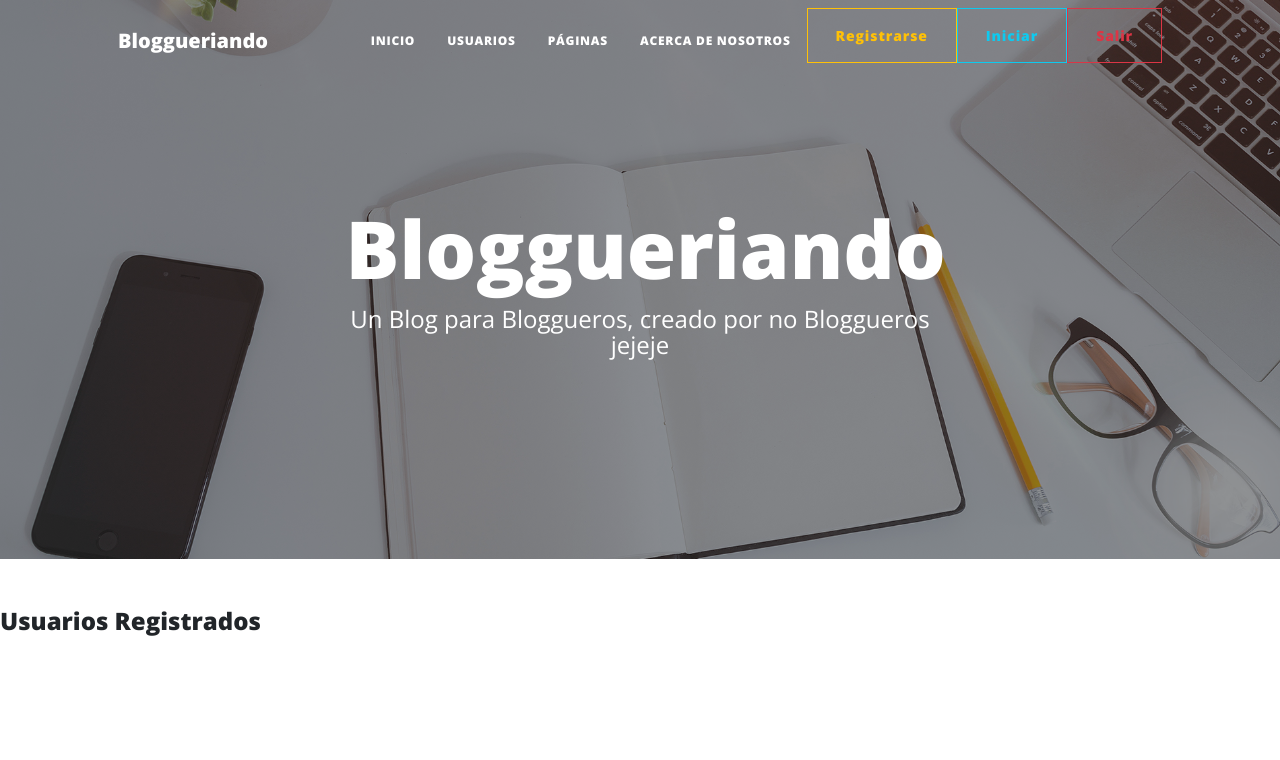
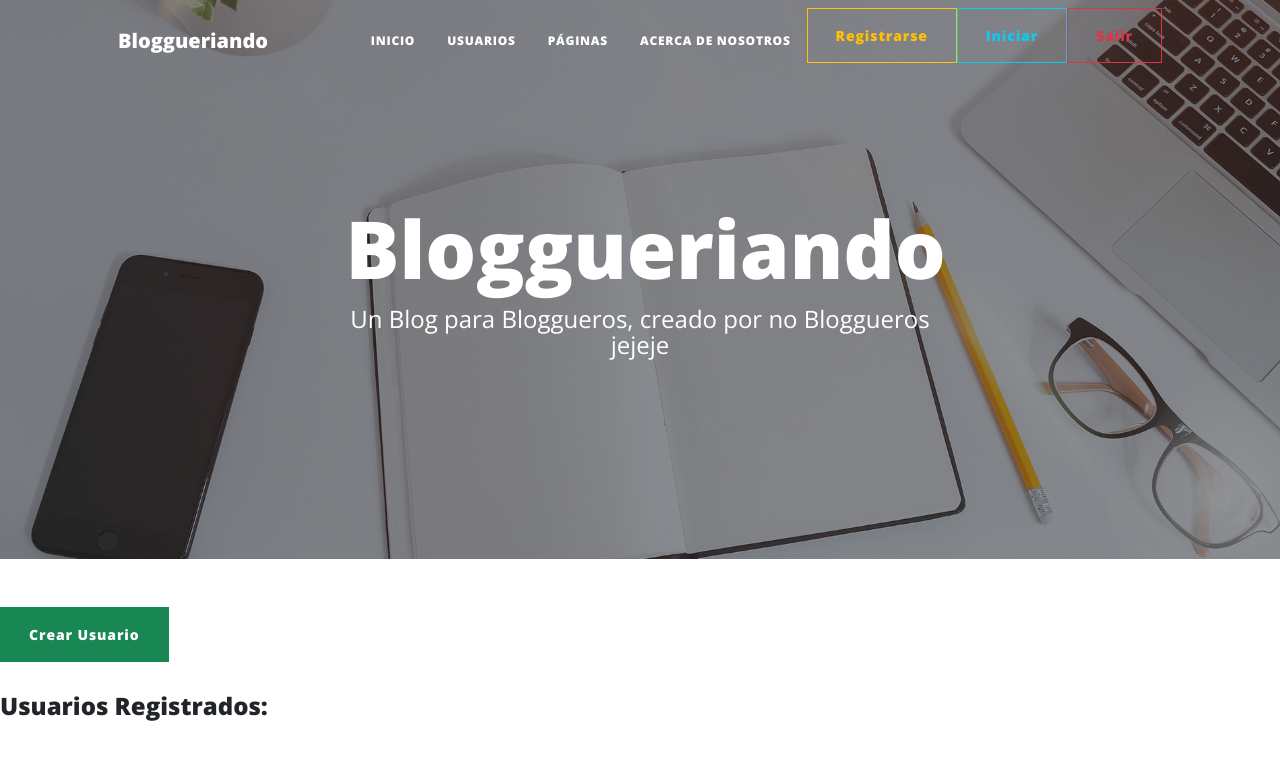
Before and after one commit to jrengifo28/BlogWebSite, a Django app: page /blog/usuario/list in a window 1280 px wide. Shown: the top 760 px of the page. Run offline with Django 4.2, Linux system fonts and the light colour scheme; data that the repository does not hold is empty; some libraries are stand-ins or nearby versions.

Commit message:
Se modificaron los html de las páginas de navegación para que funcionara el boton de login, se agregó al settings la url default, se realizaron ajustes de visualización en los html de listar usuario, listar páginas y usuario detalle

```diff
--- a/EntregaFinal/EntregaFinal/settings.py
+++ b/EntregaFinal/EntregaFinal/settings.py
@@ -125,3 +125,5 @@ STATICFILE_DIRS = (os.path.join(BASE_DIR, "EntregaFianl/static"),)
 # https://docs.djangoproject.com/en/4.1/ref/settings/#default-auto-field
 
 DEFAULT_AUTO_FIELD = 'django.db.models.BigAutoField'
+
+LOGIN_REDIRECT_URL = '/blog'
--- a/EntregaFinal/blog/templates/blog/listar-usuarios.html
+++ b/EntregaFinal/blog/templates/blog/listar-usuarios.html
@@ -6,14 +6,25 @@
 
 {% block contenido_nuevo %}
 
-<h4>Usuarios Registrados</h4>
+<container>
+    <div class="row g-0">
+        <div class="col-sm 2"><a class="btn btn-success" href="{% url 'UsuarioNuevo' %}">Crear Usuario</a></div>
+        <div class="col-sm 8"></div>
+        <div class="col-sm-2"></div>
+    </div>
+</container>
+<br>
+
+<h4>Usuarios Registrados: </h4>
 
 <ul>
     {% for usuario in object_list %}
     <li>
         <p>Usuario: {{usuario.nombre}} {{usuario.apellido}} - Usr: {{usuario.nombre_usuario}} </p>
         <p>
-            <a class="btn btn-outline-success" href="{% url 'UsuarioDetalle' usuario.id %}"> Ver </a>
+            <a class="btn btn-outline-success" href="{% url 'UsuarioDetalle' usuario.id %}"> Ver Detalle </a>
+            <a class="btn btn-outline-warning" href="{% url 'UsuarioActualizar' usuario.id %}"> Actualizar </a>
+            <a class="btn btn-outline-danger" href="{% url 'UsuarioBorrar' usuario.id %}"> Borrar </a>
         </p>
     </li>
     {% endfor %}
--- a/EntregaFinal/blog/templates/blog/navegacion.html
+++ b/EntregaFinal/blog/templates/blog/navegacion.html
@@ -43,9 +43,10 @@
                             href="{% url 'PaginaList' %}">Páginas</a></li>
                     <li class="nav-item"><a class="nav-link px-lg-3 py-3 py-lg-4" href="contact.html">Acerca de
                             nosotros</a></li>
-                    <li class="nav-item"><button type="button" class="btn btn-outline-warning">Registrarse</button></li>
-                    <li class="nav-item"><button type="button" class="btn btn-outline-info">Iniciar</button></li>
-                    <li class="nav-item"><button type="button" class="btn btn-outline-danger">Salir</button></li>
+                    <li class="nav-item"><a class="btn btn-outline-warning" href="">Registrarse</a>
+                    </li>
+                    <li class="nav-item"><a class="btn btn-outline-info" href="{% url 'Login' %}">Iniciar</a></li>
+                    <li class="nav-item"><a class="btn btn-outline-danger" href="{% url 'Logout' %}">Salir</a></li>
                 </ul>
             </div>
         </div>
--- a/EntregaFinal/blog/templates/blog/usuario-detalle.html
+++ b/EntregaFinal/blog/templates/blog/usuario-detalle.html
@@ -12,6 +12,9 @@
     <p>Email: {{usuario.email}}</p>
     <p>Nombre de usuario: {{usuario.nombre_usuario}}</p>
     <p>Contraseña: {{usuario.contraseña}} </p>
+    <p>
+        <a class="btn btn-outline-success" href="{% url 'UsuarioList' %}"> Regresar </a>
+    </p>
 </container>
 
 {% endblock %}
```
Also changed, not shown: EntregaFinal/blog/templates/blog/Listar-paginas.html (+5 -7 lines).
